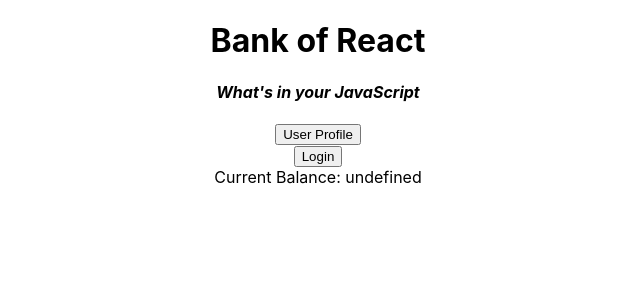
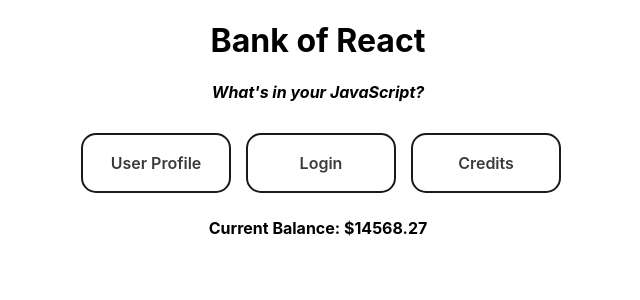
Before and after one commit to AmboThom/bank-of-react, a React (Create React App) app: page / in a window 1280 px wide. Shown: the top 300 px of the page, without its empty margins (322-962 px from the left). Built offline with nearby package versions, Linux system fonts and the light colour scheme.

Commit message:
feat:added credits page and button styles

```diff
--- a/src/App.css
+++ b/src/App.css
@@ -36,3 +36,49 @@
     transform: rotate(360deg);
   }
 }
+
+/* CSS */
+button {
+  appearance: none;
+  background-color: transparent;
+  border: 2px solid #1A1A1A;
+  border-radius: 15px;
+  box-sizing: border-box;
+  color: #3B3B3B;
+  cursor: pointer;
+  display: inline-block;
+  font-family: Roobert,-apple-system,BlinkMacSystemFont,"Segoe UI",Helvetica,Arial,sans-serif,"Apple Color Emoji","Segoe UI Emoji","Segoe UI Symbol";
+  font-size: 16px;
+  font-weight: 600;
+  line-height: normal;
+  min-height: 60px;
+  min-width: 0;
+  max-width: 150px;
+  outline: none;
+  padding: 16px 24px;
+  text-align: center;
+  text-decoration: none;
+  transition: all 300ms cubic-bezier(.23, 1, 0.32, 1);
+  user-select: none;
+  -webkit-user-select: none;
+  touch-action: manipulation;
+  width: 100%;
+  margin: 10px 5px 5px 10px;
+  will-change: transform;
+}
+
+button:disabled {
+  pointer-events: none;
+}
+
+button:hover {
+  color: #fff;
+  background-color: #1A1A1A;
+  box-shadow: rgba(0, 0, 0, 0.25) 0 8px 15px;
+  transform: translateY(-2px);
+}
+
+button:active {
+  box-shadow: none;
+  transform: translateY(0);
+}
--- a/src/App.js
+++ b/src/App.js
@@ -5,6 +5,7 @@ import {
 import Home from './components/Home';
 import Login from './components/Login';
 import UserProfile from './components/UserProfile';
+import Credits from './components/Credits'
 
 class App extends Component {
   constructor() {
@@ -30,14 +31,16 @@ class App extends Component {
       <UserProfile userName={this.state.currentUser.userName}
       memberSince={this.state.currentUser.memberSince} />
       );
-    const LogInComonent = () => (<Login user={this.state.currentUser} mockLogIn={this.mockLogIn} />)
+    const LogInComponent = () => (<Login user={this.state.currentUser} mockLogIn={this.mockLogIn} />)
+    const CreditComponent = () => (<Credits accountBalance={this.state.accountBalance} />);
 
     return (
     <Router>
       <div>
         <Route exact path="/" render={HomeComponent}/>
         <Route exact path="/userProfile" render={UserProfileComponent}/>
-        <Route extact path="/login" render={LogInComonent}/>
+        <Route exact path="/login" render={LogInComponent}/>
+        <Route exact path="/credits" render={CreditComponent}/>
       </div>
     </Router>
     );
--- a/src/components/AccountBalance.js
+++ b/src/components/AccountBalance.js
@@ -5,7 +5,9 @@ class AccountBalance extends Component {
     render() {
         return (
             <div>
-                {`Current Balance: ${this.props.accountBalance}`}
+                <strong>
+                    {`Current Balance: $${this.props.accountBalance}`}
+                </strong>
             </div>
         );
     }
--- /dev/null
+++ b/src/components/Credits.js
@@ -0,0 +1,18 @@
+import React, { Component } from 'react';
+import '../App.css';
+import AccountBalance from './AccountBalance';
+import { Link } from 'react-router-dom';
+
+class Credits extends Component {
+    render() {
+        return (
+            <div className="App">
+                <h1>Credits</h1>
+                <AccountBalance accountBalance={this.props.accountBalance} />
+                <Link to="/"><button>Home</button></Link>
+            </div>
+        );
+    }
+}
+
+export default Credits;
--- a/src/components/Home.js
+++ b/src/components/Home.js
@@ -8,13 +8,13 @@ class Home extends Component {
         return (
             <div className="App">
                 <h1>Bank of React</h1>
-                <h4><em>What's in your JavaScript</em></h4>
+                <h4><em>What's in your JavaScript?</em></h4>
 
                 <Link to="/userProfile"><button>User Profile</button></Link>
-                <br/>
                 <Link to="/login"><button>Login</button></Link>
-
-                <AccountBalance accountBalance={this.props.AccountBalance}/>
+                <Link to="/credits"><button>Credits</button></Link>
+                <br/><br/>
+                <AccountBalance accountBalance={this.props.accountBalance}/>
             </div>
         );
     }
```
